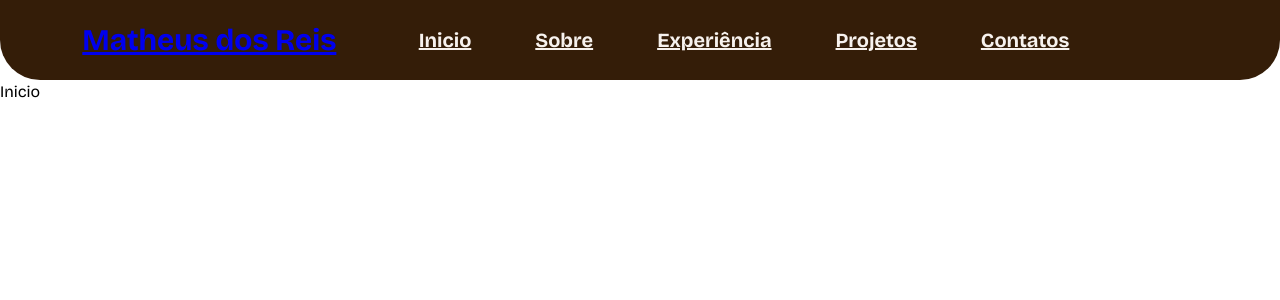
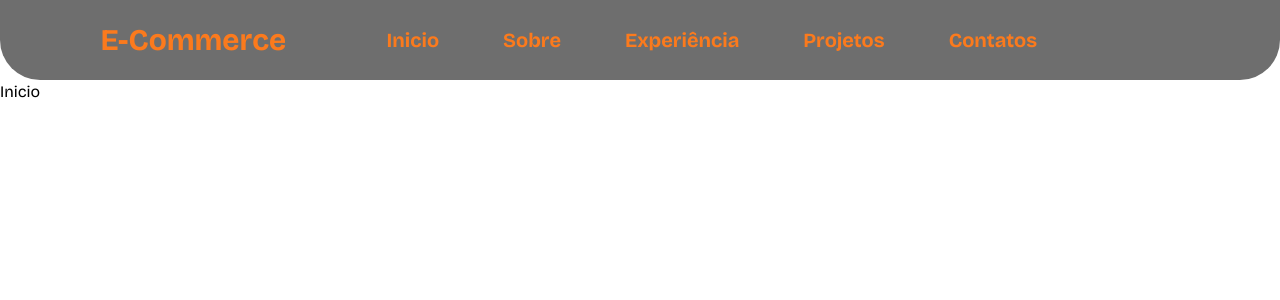
Before and after one commit to Reis567/ecommerce-api, a React (Vite) app in the folder frontend/: page / in a window 1280 px wide. Shown: the top 300 px of the page. Built offline with nearby package versions, Linux system fonts and the light colour scheme.

Commit message:
Feat : color change and titile change

```diff
--- a/frontend/src/App.css
+++ b/frontend/src/App.css
@@ -3,9 +3,9 @@
   font-family: 'Bricolage Grotesque', sans-serif;
 }
 :root{
-  --white:#f7f2ee;
-  --black:#000000;
-  --brown:#341d08;
+  --white:#c2a893;
+  --black:#6e6e6e;
+  --brown:#FB7A1D;
 }
 #root {
   min-height: 100vh;
@@ -31,6 +31,9 @@ body {
   visibility: hidden;
   opacity: 0;
   font-size: 30px;
+  outline: None;
+  border: None;
+  background-color: var(--black);
 }
 .nav-close-btn{
   position: absolute;
--- a/frontend/src/components/Header/Header.styles.tsx
+++ b/frontend/src/components/Header/Header.styles.tsx
@@ -4,13 +4,13 @@ import styled from 'styled-components'
 
 export const Container = styled.div`
   width: 100%;
-  background: #341d08;
+  background: #6e6e6e;
   display: flex;
   align-items: center;
   justify-content: space-evenly;
   height: 80px;
   padding: 2rem;
-  color: #f7f2ee;
+  color: #7E7D80;
   border-bottom-left-radius: 40px;
   border-bottom-right-radius: 40px;
 
@@ -34,7 +34,7 @@ export const Nav = styled.nav<{isOpen:boolean}>`
     justify-content: space-evenly;
     flex-direction: column;
     gap: 1.5rem;
-    background-color: #341d08;
+    background-color: #6e6e6e;
     transition: 1s;
     transform: translateY(${(props) => (props.isOpen ? '0' : '-100vh')});
     //display: none;
@@ -45,10 +45,11 @@ export const Nav = styled.nav<{isOpen:boolean}>`
 
 export const SLink = styled(Link)`
   margin: 0 2rem;
-  color: #f7f2ee;
+  color: #FB7A1D;
   font-weight: bolder;
   font-size: 20px;
   position: relative;
+  text-decoration:None;
 
   &::after {
     position: absolute;
@@ -69,6 +70,10 @@ export const SLink = styled(Link)`
 export const NavTitle = styled.h3`
   font-size: 30px;
   font-weight: bolder;
+  a{
+    color:#FB7A1D;
+    text-decoration: None;
+  }
 
   @media only screen and  (max-width: 425px){
     font-size: 20px;
--- a/frontend/src/components/Header/Header.tsx
+++ b/frontend/src/components/Header/Header.tsx
@@ -16,7 +16,7 @@ const Header: React.FC = () => {
 
     <NavTitle>
       <Link to={"/"}>
-        Matheus dos Reis
+       E-Commerce
       </Link>
     </NavTitle>
 
```
